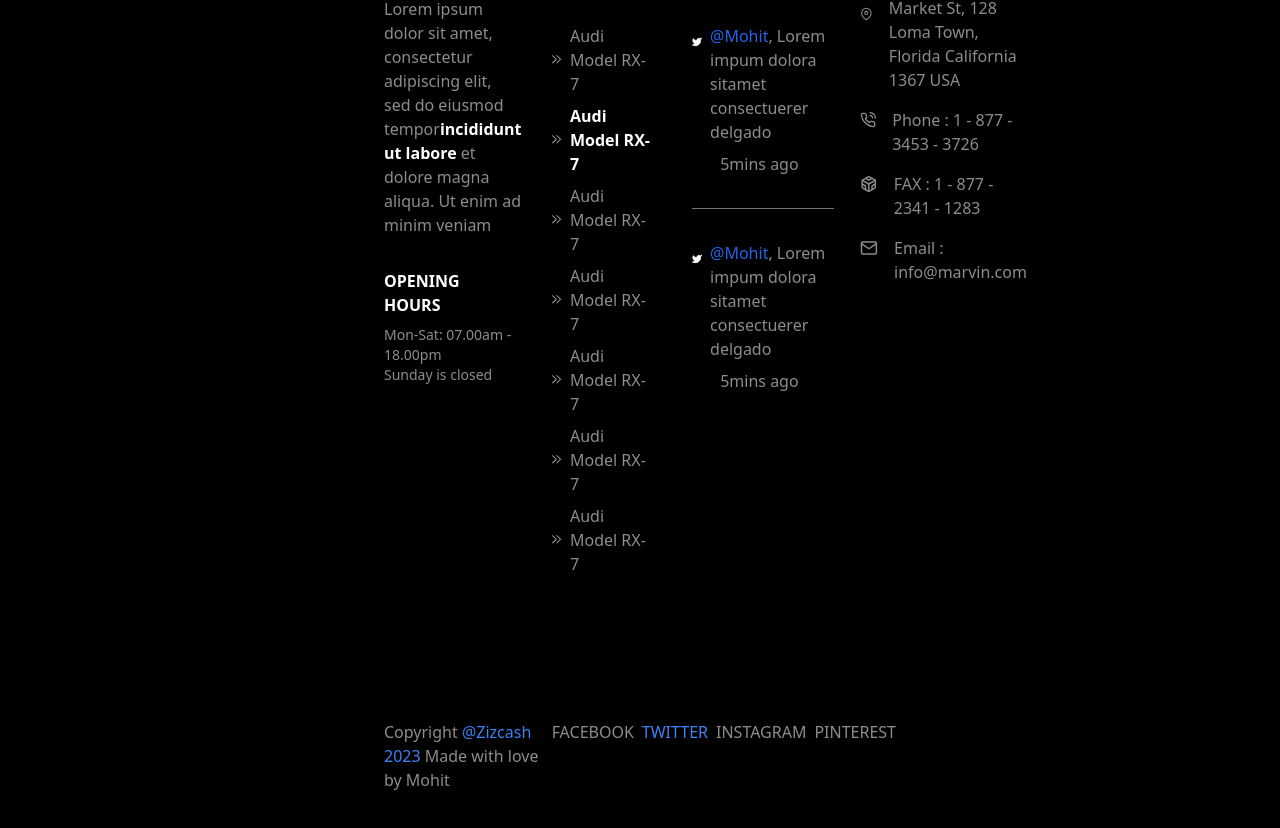
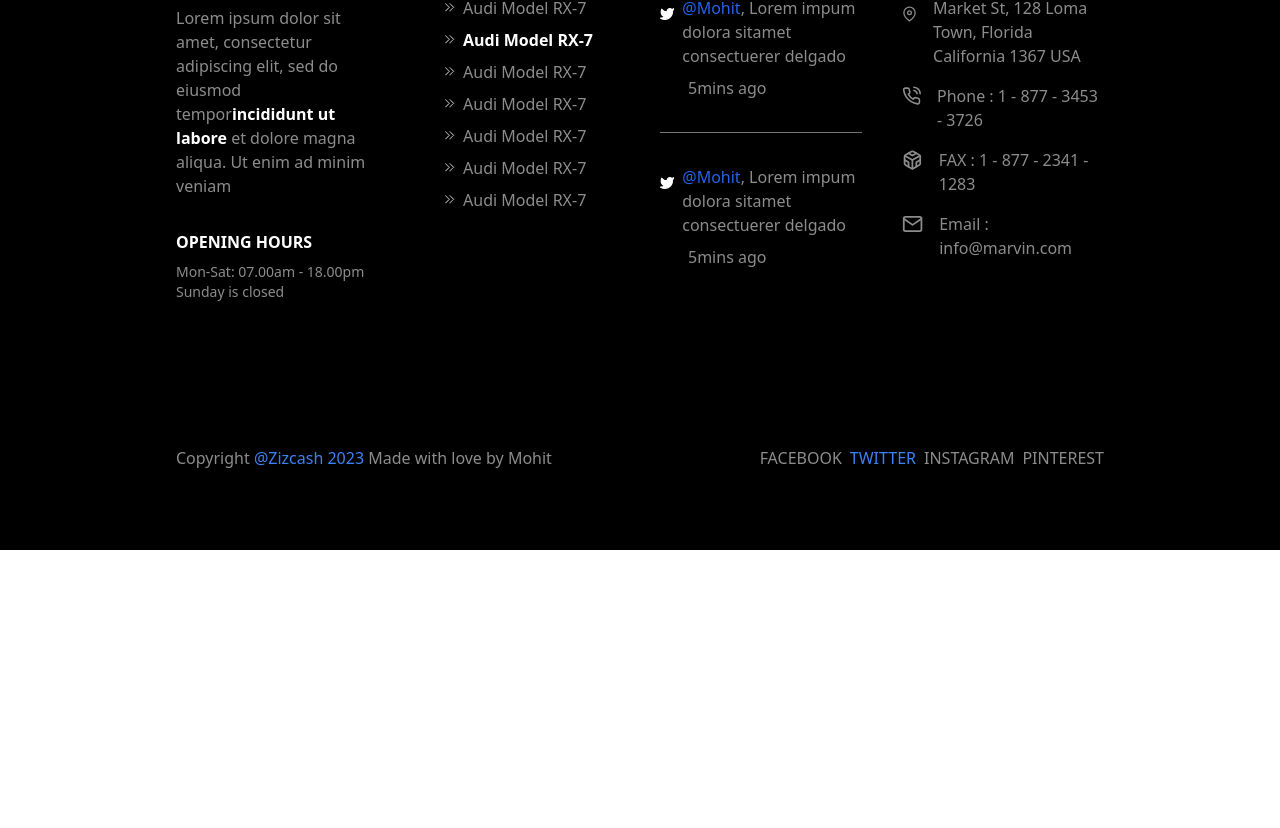
Before and after one commit to abdallamfathy/mea-task, a React (Vite) app: page / in a window 1280 px wide. Shown: the part 5299-6127 px from the top of the page. After the commit the page ends 5849 px from the top, so only its background shows below. Built offline with nearby package versions, Linux system fonts and the light colour scheme.

Commit message:
edit screens sizes

```diff
--- a/src/componets/Footer.tsx
+++ b/src/componets/Footer.tsx
@@ -17,7 +17,7 @@ const Footer = () => {
             className="shape-fill"></path>
         </svg>
       </div>
-      <div className="px-96 pt-52 pb-36 text-[#8C8C8C] flex  gap-10 h-full">
+      <div className="2xl:px-80 px-44 pt-52 pb-36 text-[#8C8C8C] flex  gap-10 h-full">
         <section className='h-full w-1/4'>
             <div className="flex flex-col gap-8 items-start">
                 <img src={footerLogo} alt="footerLogo" />
@@ -127,7 +127,7 @@ California 1367 USA</p>
             </div>
         </section>
       </div>
-      <div className='px-96 pb-20 text-[#8C8C8C] flex justify-between'>
+      <div className='2xl:px-80 px-44 pb-20 text-[#8C8C8C] flex justify-between'>
             <div>
             Copyright <span className='text-blue-500'>@Zizcash 2023</span> Made with love by Mohit
             </div>
--- a/src/componets/Partners.tsx
+++ b/src/componets/Partners.tsx
@@ -28,7 +28,7 @@ const Partners = () => {
           </div>
       </div>
       <div className="flex justify-center items-center inset-0 translate-y-48  absolute">
-      <img src={bigCar} alt="bigCar" className="  " />
+      <img src={bigCar} alt="bigCar" className=" max-2xl:w-1/4" />
 
       </div>
     </div>
--- a/src/index.css
+++ b/src/index.css
@@ -54,7 +54,7 @@
 
 .footer-canvas {
   position: absolute;
-  top: 0px;
+  top: -1px;
   left: 0;
   width: 100%;
   overflow: hidden;
```
